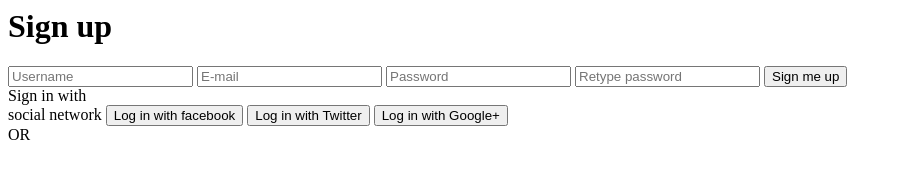
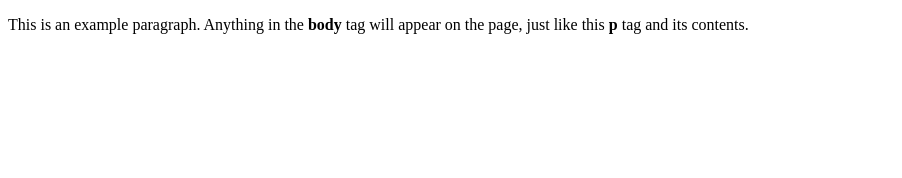
Before and after one commit to jenklin/jenklin.github.io, a plain HTML site: page index.html in a window 1280 px wide. Shown: the whole page, without its empty margins (0-902 px from the left). Drawn offline with Linux system fonts and the light colour scheme.

Commit message:
Update index.html

```diff
--- a/index.html
+++ b/index.html
@@ -1,21 +1,9 @@
-<div id="login-box">
-  <div class="left">
-    <h1>Sign up</h1>
-
-    <input type="text" name="username" placeholder="Username" />
-    <input type="text" name="email" placeholder="E-mail" />
-    <input type="password" name="password" placeholder="Password" />
-    <input type="password" name="password2" placeholder="Retype password" />
-
-    <input type="submit" name="signup_submit" value="Sign me up" />
-  </div>
-
-  <div class="right">
-    <span class="loginwith">Sign in with<br />social network</span>
-
-    <button class="social-signin facebook">Log in with facebook</button>
-    <button class="social-signin twitter">Log in with Twitter</button>
-    <button class="social-signin google">Log in with Google+</button>
-  </div>
-  <div class="or">OR</div>
-</div>
+<!doctype html>
+<html>
+  <head>
+    <title>This is the title of the webpage!</title>
+  </head>
+  <body>
+    <p>This is an example paragraph. Anything in the <strong>body</strong> tag will appear on the page, just like this <strong>p</strong> tag and its contents.</p>
+  </body>
+</html>
```
